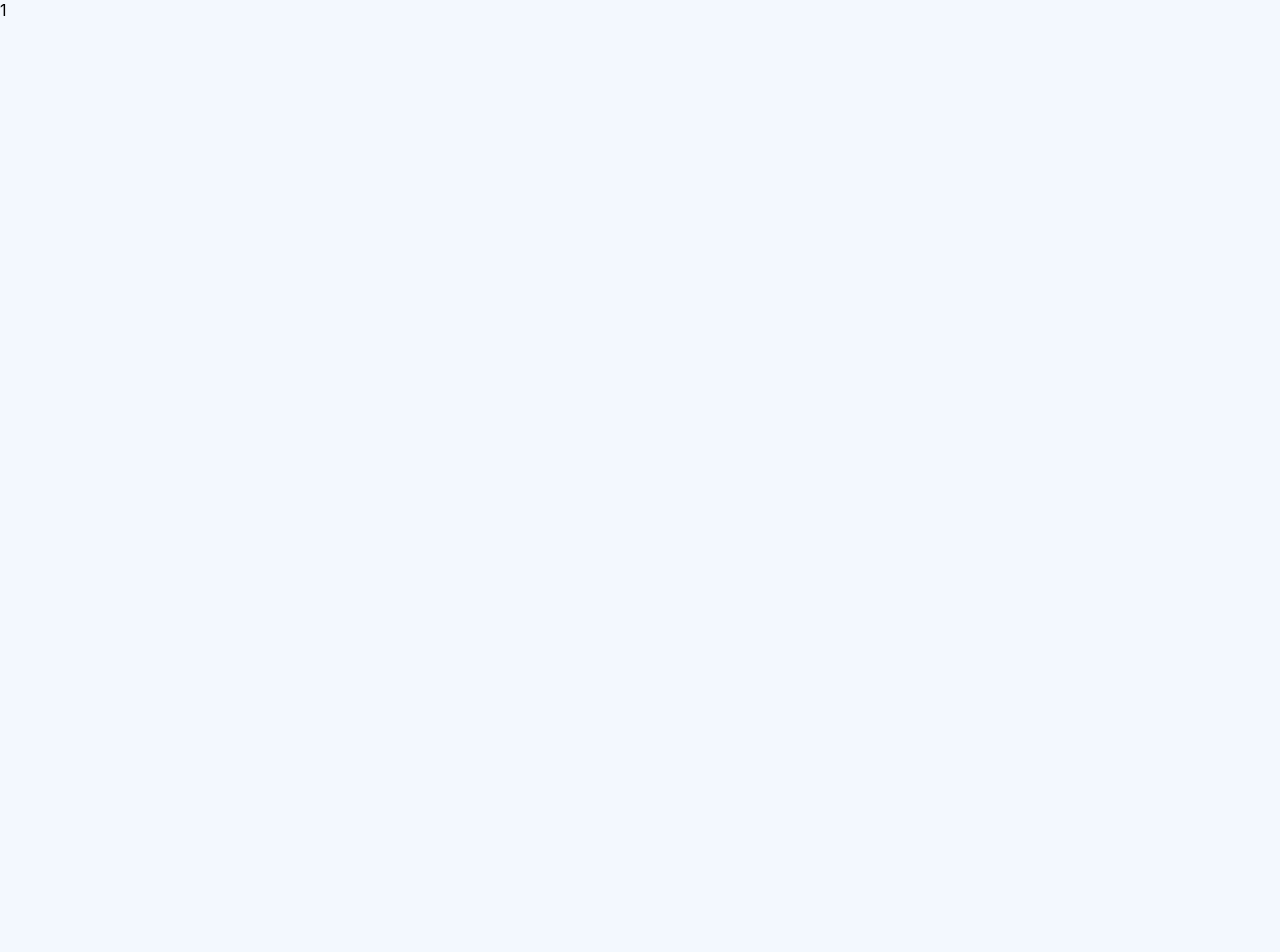
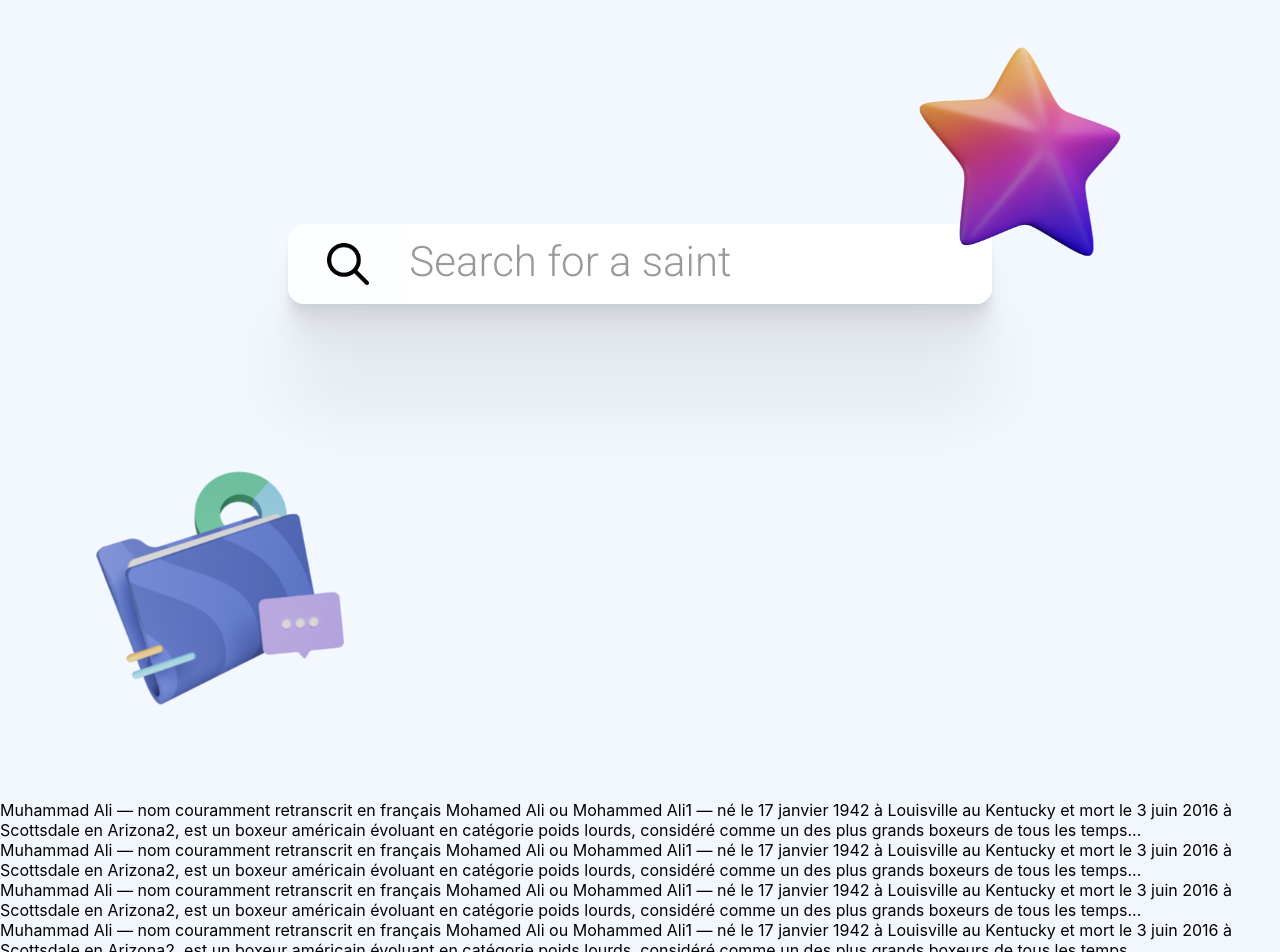
Before and after one commit to louislouislouislouis/spiritsemantik, a React (Create React App) app: page /search/1 in a window 1280 px wide. Shown: the top 952 px of the page. Before the commit the page ends 800 px from the top, so only its background shows below. Built offline with nearby package versions, Linux system fonts and the light colour scheme.

Commit message:
beggin resultPage

```diff
--- a/src/App.js
+++ b/src/App.js
@@ -12,8 +12,8 @@ import "./App.css";
 function App() {
   return (
     <Router>
+      <Home />
       <Routes>
-        <Route path="/" element={<Home />}></Route>
         <Route path="/search/:qid" element={<SearchResult />}></Route>
       </Routes>
     </Router>
--- a/src/Pages/SearchResults/SearchResult.js
+++ b/src/Pages/SearchResults/SearchResult.js
@@ -1,10 +1,36 @@
 import React from "react";
 import { useParams } from "react-router";
-
+const DUMMYCARD = [
+  {
+    bio: "Muhammad Ali — nom couramment retranscrit en français Mohamed Ali ou Mohammed Ali1 — né le 17 janvier 1942 à Louisville au Kentucky et mort le 3 juin 2016 à Scottsdale en Arizona2, est un boxeur américain évoluant en catégorie poids lourds, considéré comme un des plus grands boxeurs de tous les temps...",
+    title: "Mohammed Ali",
+    img: "https://upload.wikimedia.org/wikipedia/commons/thumb/8/89/Muhammad_Ali_NYWTS.jpg/1280px-Muhammad_Ali_NYWTS.jpg",
+  },
+  {
+    bio: "Muhammad Ali — nom couramment retranscrit en français Mohamed Ali ou Mohammed Ali1 — né le 17 janvier 1942 à Louisville au Kentucky et mort le 3 juin 2016 à Scottsdale en Arizona2, est un boxeur américain évoluant en catégorie poids lourds, considéré comme un des plus grands boxeurs de tous les temps...",
+    title: "Mohammed Ali",
+    img: "https://upload.wikimedia.org/wikipedia/commons/thumb/8/89/Muhammad_Ali_NYWTS.jpg/1280px-Muhammad_Ali_NYWTS.jpg",
+  },
+  {
+    bio: "Muhammad Ali — nom couramment retranscrit en français Mohamed Ali ou Mohammed Ali1 — né le 17 janvier 1942 à Louisville au Kentucky et mort le 3 juin 2016 à Scottsdale en Arizona2, est un boxeur américain évoluant en catégorie poids lourds, considéré comme un des plus grands boxeurs de tous les temps...",
+    title: "Mohammed Ali",
+    img: "https://upload.wikimedia.org/wikipedia/commons/thumb/8/89/Muhammad_Ali_NYWTS.jpg/1280px-Muhammad_Ali_NYWTS.jpg",
+  },
+  {
+    bio: "Muhammad Ali — nom couramment retranscrit en français Mohamed Ali ou Mohammed Ali1 — né le 17 janvier 1942 à Louisville au Kentucky et mort le 3 juin 2016 à Scottsdale en Arizona2, est un boxeur américain évoluant en catégorie poids lourds, considéré comme un des plus grands boxeurs de tous les temps...",
+    title: "Mohammed Ali",
+    img: "https://upload.wikimedia.org/wikipedia/commons/thumb/8/89/Muhammad_Ali_NYWTS.jpg/1280px-Muhammad_Ali_NYWTS.jpg",
+  },
+];
 const SearchResult = () => {
   const params = useParams();
-  console.log(params);
-  return <div>{params.qid}</div>;
+  return (
+    <div className="results_cards">
+      {DUMMYCARD.map((el) => {
+        return <div>{el.bio}</div>;
+      })}
+    </div>
+  );
 };
 
 export default SearchResult;
```
Also changed, not shown: src/Component/CardsResult/CardResult.js (added).
